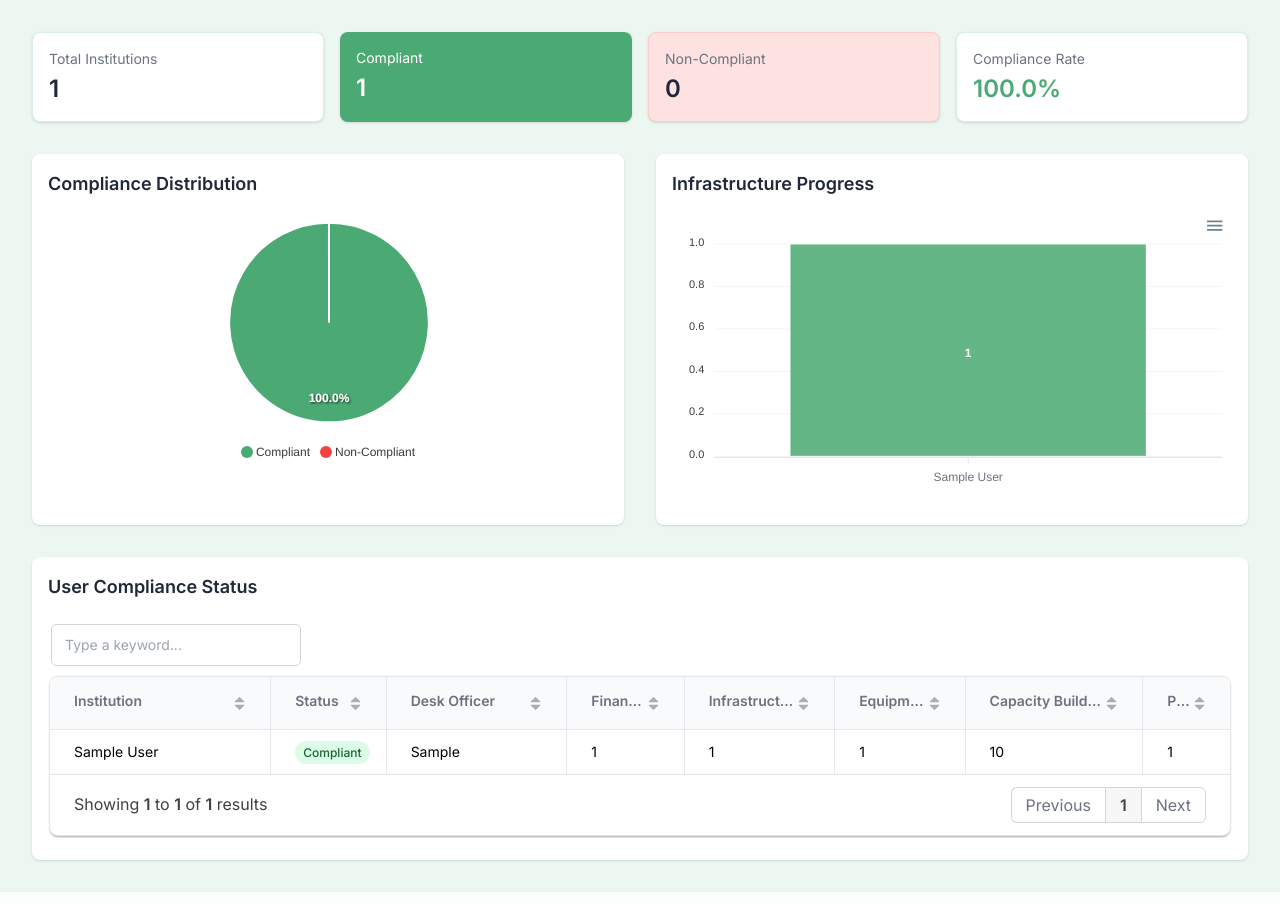
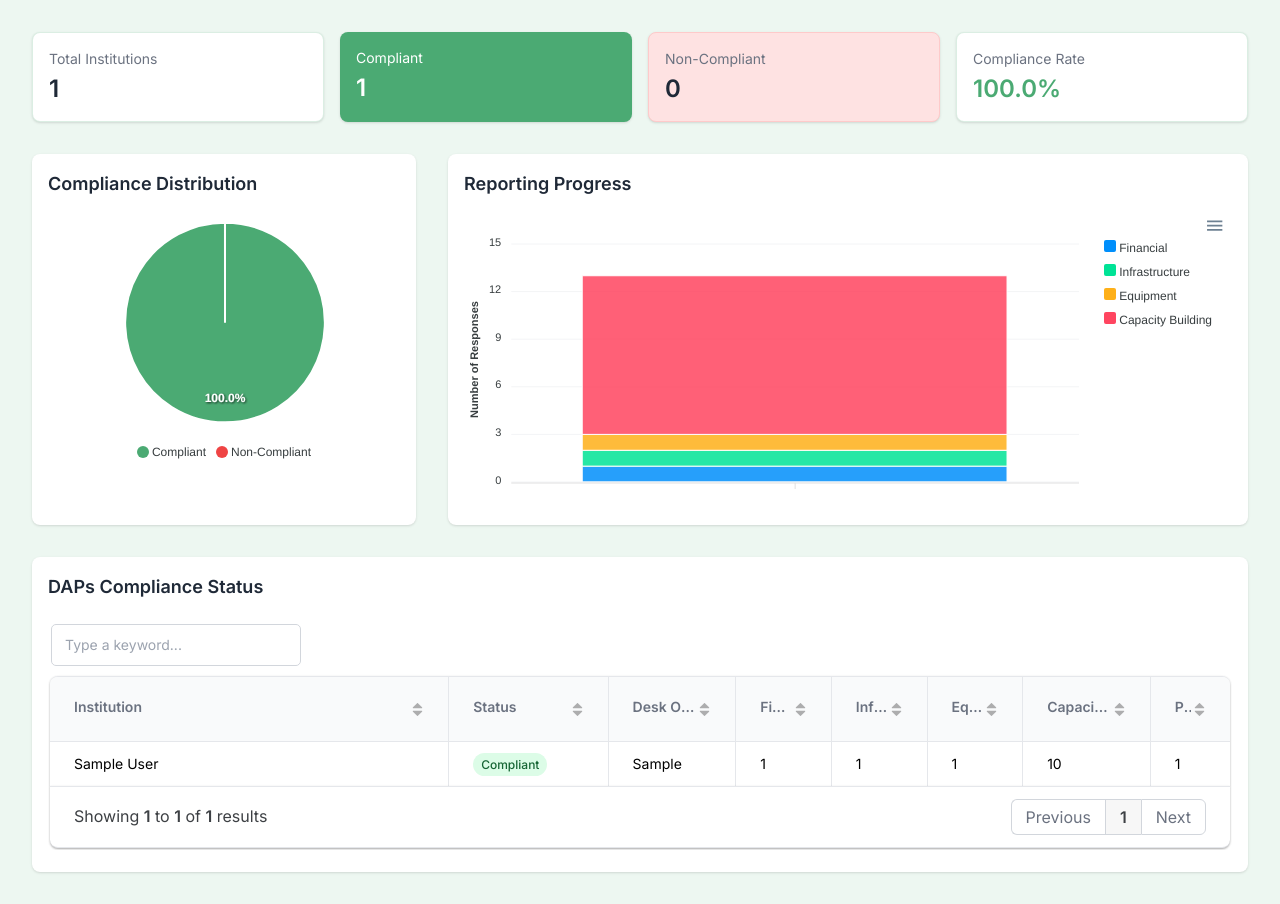
Before and after one commit to iyke497/Automated-Responder-Feed, a Flask app: page / in a window 1280 px wide. Run offline with Flask 3, Linux system fonts and the light colour scheme; tables that the repository leaves empty hold one stand-in row (values such as "Sample post"); some libraries are stand-ins or nearby versions.

Commit message:
Upload updated frontend file

```diff
--- a/eyemark_compliance/templates/dash2_gridjs_cleaned.html
+++ b/eyemark_compliance/templates/dash2_gridjs_cleaned.html
@@ -38,21 +38,21 @@
     </div>
 
     <!-- Charts Container -->
-    <div class="grid grid-cols-2 gap-8 mb-8">
-      <div class="bg-white p-4 rounded-lg shadow">
+    <div class="grid grid-cols-12 gap-8 mb-8">
+      <div class="bg-white p-4 rounded-lg shadow col-span-4">
         <h2 class="text-lg font-semibold mb-4">Compliance Distribution</h2>
         <div id="pieChart"></div>
       </div>
 
-      <div class="bg-white p-4 rounded-lg shadow">
-        <h2 class="text-lg font-semibold mb-4">Infrastructure Progress</h2>
+      <div class="bg-white p-4 rounded-lg shadow col-span-8">
+        <h2 class="text-lg font-semibold mb-4">Reporting Progress</h2>
         <div id="barChart"></div>
       </div>
     </div>
 
     <!-- Data Table -->
     <div class="bg-white rounded-lg shadow overflow-hidden p-4 mt-8">
-      <h2 class="text-lg font-semibold mb-4">User Compliance Status</h2>
+      <h2 class="text-lg font-semibold mb-4">DAPs Compliance Status</h2>
       <div id="gridTable"></div>
     </div>
 
@@ -99,6 +99,12 @@
     function renderCharts(data) {
       destroyCharts();
 
+      // Filter out institutions that have zero across all survey fields
+      const filteredData = data.filter(inst => {
+        const totalResponses = inst.financial + inst.infrastructure + inst.equipment + inst.capacity_building;
+        return totalResponses > 0;
+      });
+
       // Pie Chart
       const compliantCount = data.filter(i => i.status === 'Compliant').length;
       pieChart = new ApexCharts(document.querySelector("#pieChart"), {
@@ -110,19 +116,66 @@
       });
       pieChart.render();
 
-      // Bar Chart
+      // Stacked Column Chart for Survey Responses
       barChart = new ApexCharts(document.querySelector("#barChart"), {
-        series: [{
-          name: 'Infrastructure',
-          data: data.map(i => i.infrastructure)
-        }],
-        chart: { type: 'bar', height: 280 },
+        series: [
+          {
+            name: 'Financial',
+            data: filteredData.map(i => i.financial)
+          },
+          {
+            name: 'Infrastructure',
+            data: filteredData.map(i => i.infrastructure)
+          },
+          {
+            name: 'Equipment',
+            data: filteredData.map(i => i.equipment)
+          },
+          {
+            name: 'Capacity Building',
+            data: filteredData.map(i => i.capacity_building)
+          }
+        ],
+        chart: {
+          type: 'bar',
+          height: 280,
+          stacked: true,
+          toolbar: { show: true },
+          zoom: { enabled: true }
+        },
+        plotOptions: {
+          bar: {
+            horizontal: false,
+            columnWidth: '75%', // Adjust column width as needed
+          },
+        },
+        dataLabels: { enabled: false },
+        stroke: {
+          show: true,
+          width: 1,
+          colors: ['#fff']
+        },
         xaxis: {
-          categories: data.map(i => i.name),
-          labels: { rotate: -45, style: { colors: '#6b7280', fontSize: '12px' } }
+          categories: filteredData.map(i => i.name),
+          labels: {show: false, rotate: -45, style: { colors: '#6b7280', fontSize: '8px' } }
         },
-        colors: ['#4baa73'],
-        grid: { borderColor: '#f3f4f6' }
+        yaxis: {
+          title: {
+            text: 'Number of Responses'
+          }
+        },
+        legend: {
+          position: 'right',
+          offsetY: 0,
+        },
+        grid: { borderColor: '#f3f4f6' },
+        tooltip: {
+          y: {
+            formatter: function(val) {
+              return val;
+            }
+          }
+        }
       });
       barChart.render();
     }
@@ -144,27 +197,32 @@
       } else {
         grid = new gridjs.Grid({
           columns: [
-            { name: 'Institution', width: '220px', sort: true },
+            { name: 'Institution', width: '250px', sort: true },
             {
               name: 'Status',
+              width: '100px',
               formatter: (cell) => gridjs.html(
                 `<span class="px-2 py-1 rounded-full text-xs font-medium ${
                   cell === 'Compliant' ? 'bg-green-100 text-green-800' : 'bg-red-100 text-red-800'
                 }">${cell}</span>`
               )
             },
-            { name: 'Desk Officer', width: '180px' },
-            'Financial', 'Infrastructure', 'Equipment',
-            'Capacity Building', 'PPP'
+            { name: 'Desk Officer', width: '80px' },
+            { name: 'Financial', width: '60px' },
+            { name: 'Infrastructure', width: '60px' },
+            { name: 'Equipment', width: '60px' },
+            { name: 'Capacity Building', width: '80px' },
+            { name: 'PPP', width: '50px' }
           ],
           data: tableData,
-          pagination: { enabled: true, limit: 10 },
+          pagination: { enabled: true, limit: 20 },
           search: { enabled: true },
           sort: true,
+          resizable: true,
           className: {
-            table: 'w-full text-sm',
-            th: 'bg-gray-100 px-4 py-2 text-left font-semibold',
-            td: 'px-4 py-2 border-b border-gray-100'
+            table: 'table-fixed w-full text-sm',
+            th: 'bg-gray-100 px-4 py-2 text-left font-semibold whitespace-normal break-words h-16',
+            td: 'px-4 py-2 border-b border-gray-100 whitespace-normal break-words'
           }
         }).render(document.getElementById("gridTable"));
       }
```
